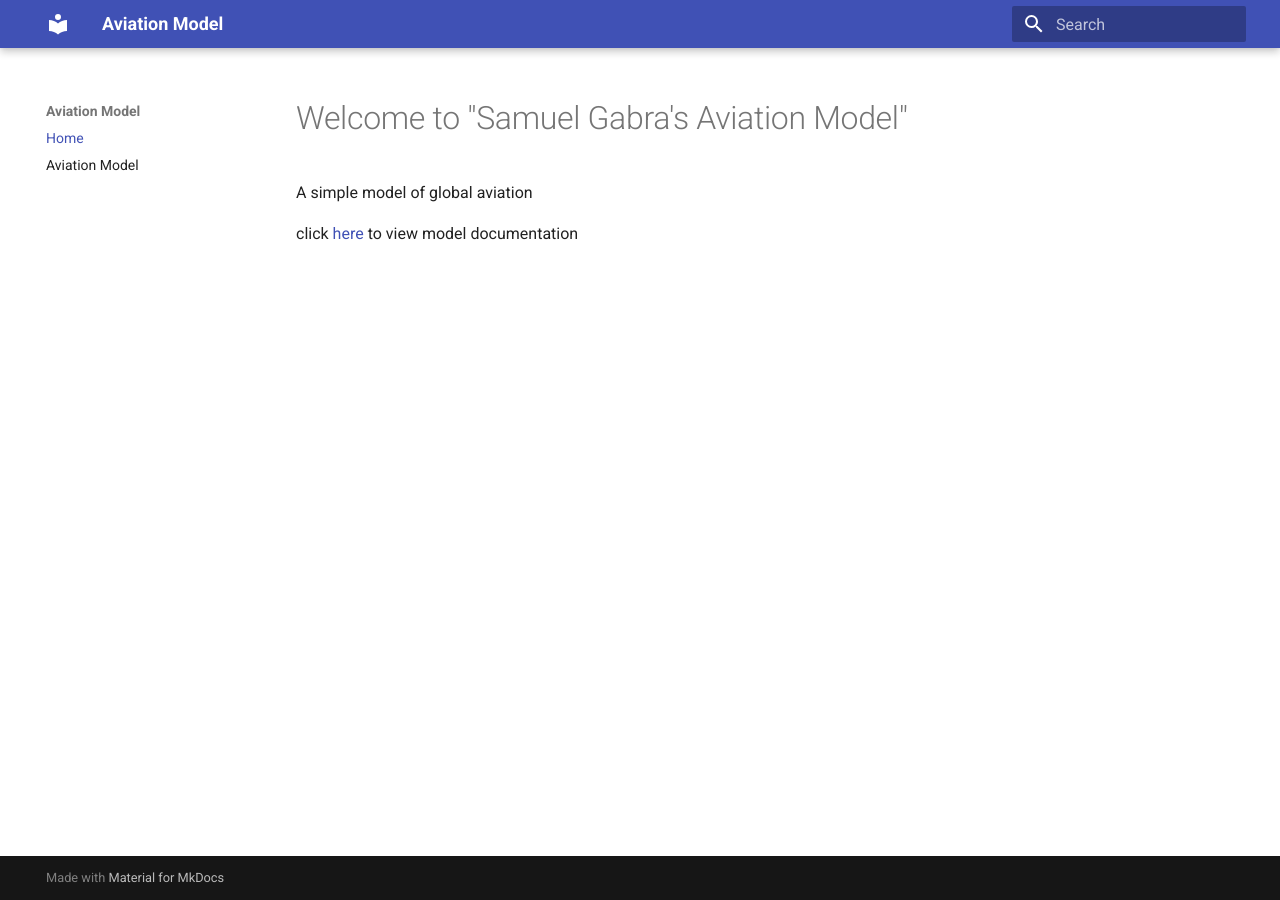
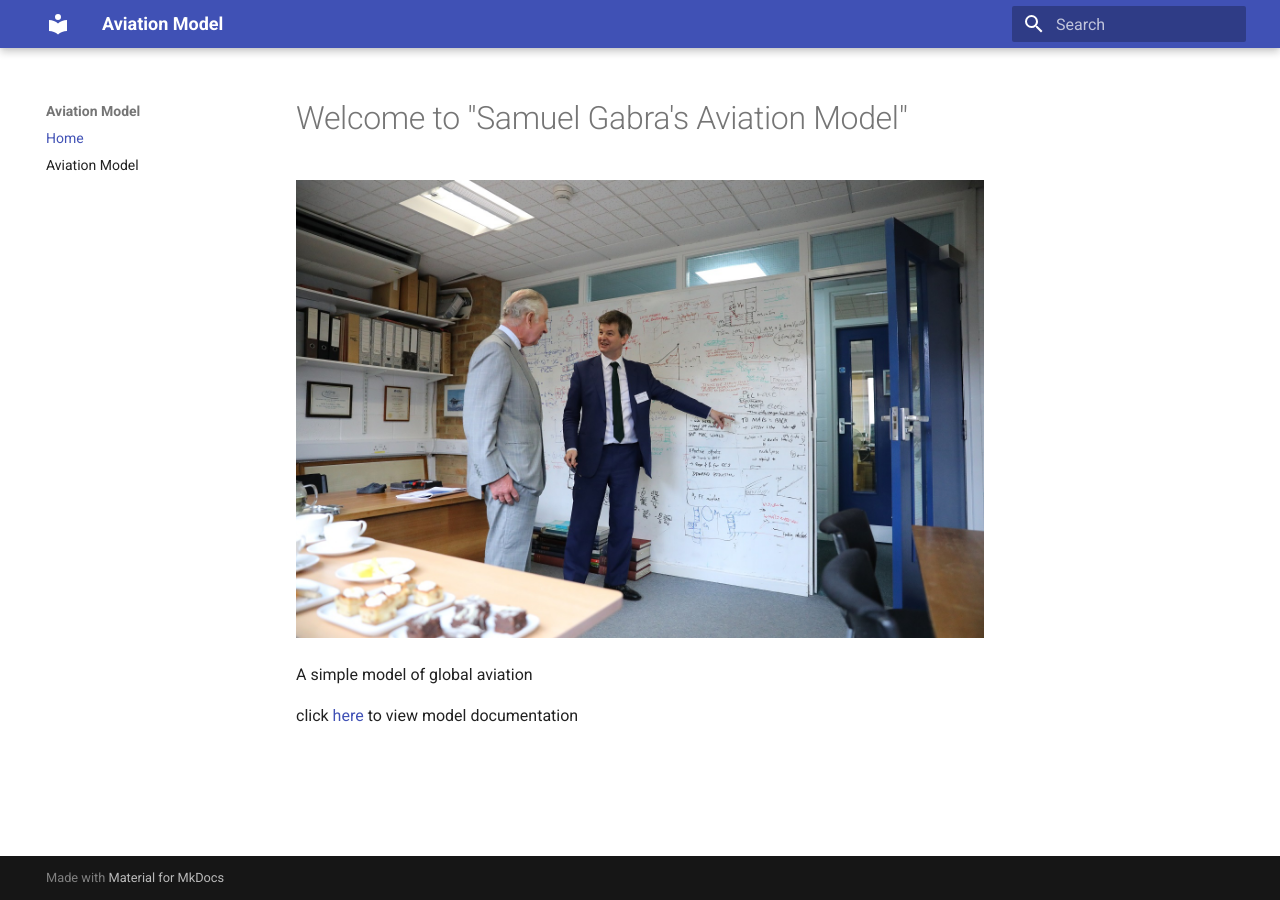
Before and after one commit to SamuelGabra/aviation, an MkDocs documentation site: the page built from docs/index.md, in a window 1280 px wide. Built offline with MkDocs 1.6.1 and Material for MkDocs 9.7.7, drawn with Linux system fonts in a browser that asks for light colours.

Commit message:
Add an image to the documentation website

```diff
--- a/docs/index.md
+++ b/docs/index.md
@@ -1,4 +1,6 @@
 # Welcome to "Samuel Gabra's Aviation Model"
+
+!['Rob with his favourite person'](./assets/Rob_king.jpg)
 
 A simple model of global aviation
 
```
Also changed, not shown: docs/assets/Rob_king.jpg (added).
